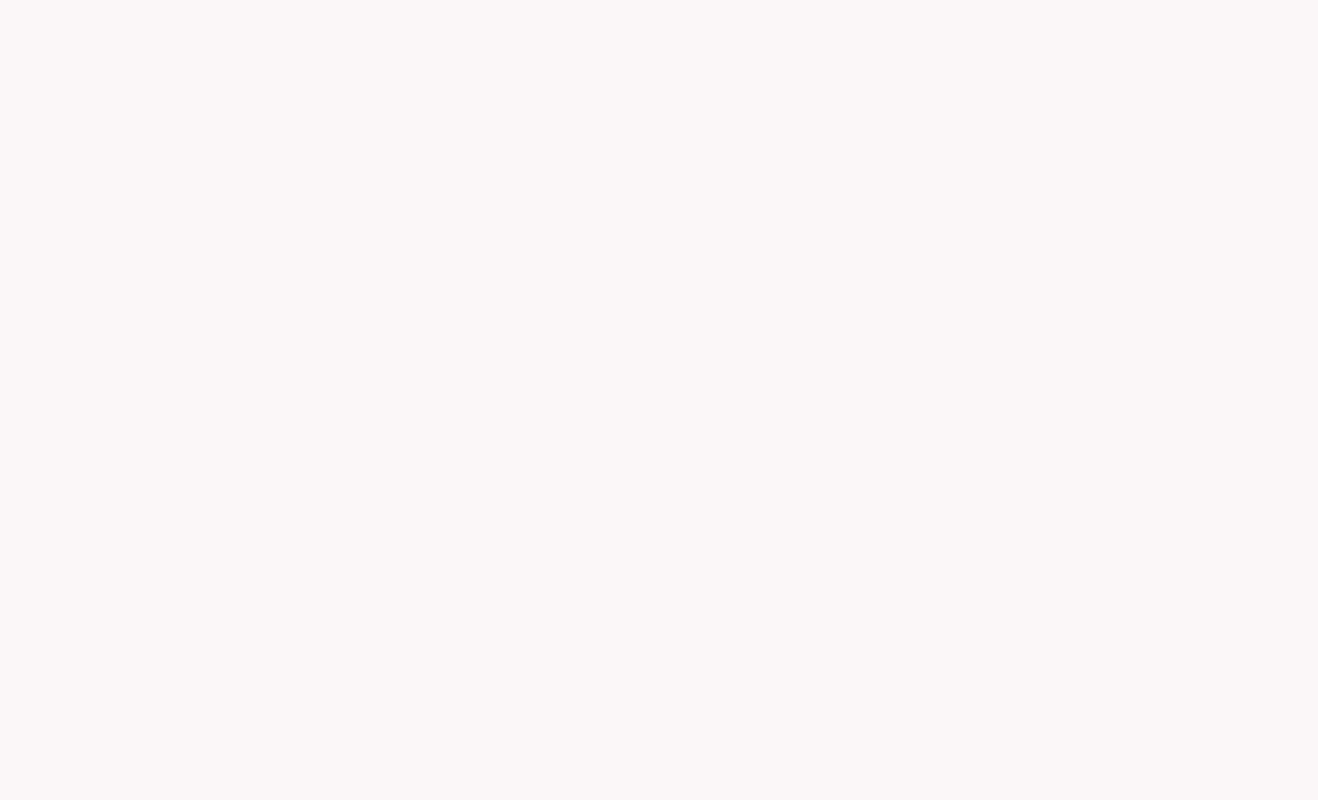
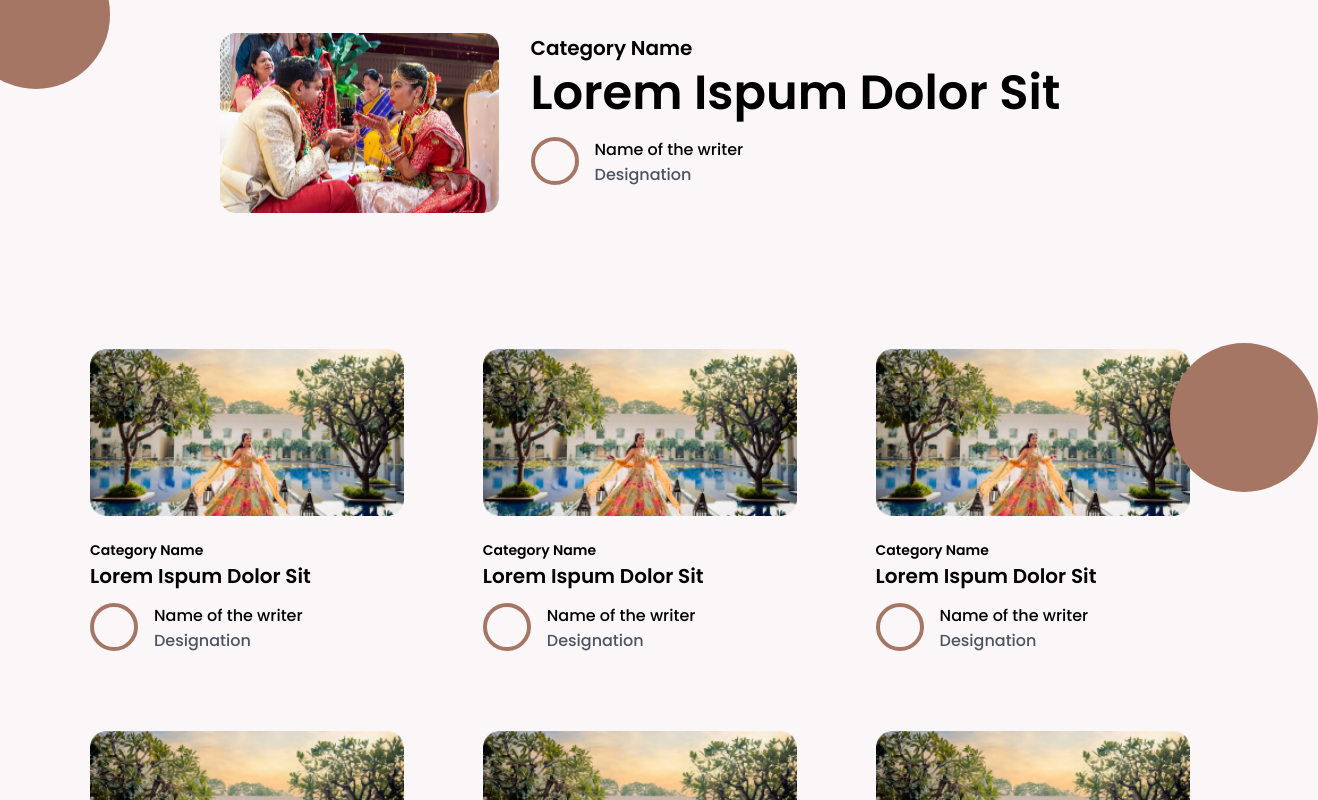
Before and after one commit to KrishnaDhingra/image-gallary-website, a React (Create React App) app: page /blog in a window 1280 px wide. Before the commit this address had no page. Shown: the part 300-1100 px from the top of the page, 1318 px wide, since content can reach past the window. Before the commit the page ends 800 px from the top, so only its background shows below. Built offline with nearby package versions, Linux system fonts and the light colour scheme.

Commit message:
Made the blog page

```diff
--- a/src/App.js
+++ b/src/App.js
@@ -7,6 +7,7 @@ import WhatHappeningSidePopup from './components/what-happening-sidepopup/what-h
 import Home from './pages/home'
 import FAQ from './components/faq/faq'
 import Wedding from './pages/wedding'
+import Blog from './components/blog/blog'
 import { BrowserRouter, Routes, Route } from 'react-router-dom'
 function App() {
   const [loading, setLoading] = useState(true)
@@ -22,13 +23,14 @@ function App() {
       <Navbar />
       <AnimatePresence>
         {loading ? (
-          <Enter />
+          <Enter key="enter-animation" />
         ) : (
           <Routes>
             <Route path="/" element={<Home />} />
             <Route path="/enter" element={<Enter />} />
             <Route path="/faq" element={<FAQ />} />
             <Route path="/wedding" element={<Wedding />} />
+            <Route path="/blog" element={<Blog />} />
           </Routes>
         )}
       </AnimatePresence>
--- /dev/null
+++ b/src/components/blog/blog.css
@@ -0,0 +1,41 @@
+:root {
+  --circles-size: 9.3rem;
+  --main-bg-color: #a67665;
+}
+
+.blog-container {
+  margin-block: 5rem;
+  display: flex;
+  flex-direction: column;
+  align-items: center;
+  width: min(1300px, 95%);
+  margin-inline: auto;
+}
+.trending-container {
+  margin-top: 5rem;
+  display: flex;
+  gap: 2rem;
+}
+.trending-info h1 {
+  font-size: 48px;
+  line-height: 1;
+  margin-top: 0.35rem;
+  margin-bottom: 1.3rem;
+}
+.bottom-container-circle {
+  height: 3rem;
+  width: 3rem;
+  border-radius: 50%;
+  border: 0.3rem solid var(--main-bg-color);
+}
+.blog-info .bottom-container-circle {
+  height: 3rem;
+  width: 3rem;
+}
+.blog-inner {
+  display: grid;
+  margin-block: 8.5rem;
+  width: min(1100px, 100%);
+  gap: 4.9rem;
+  grid-template-columns: repeat(auto-fit, minmax(270px, 1fr));
+}
--- /dev/null
+++ b/src/components/blog/blog.js
@@ -0,0 +1,68 @@
+import React from 'react'
+import TrendingImage from '../../utilities/trending-image.png'
+import BlogImage from '../../utilities/blog-image.png'
+import { motion } from 'framer-motion'
+import './blog.css'
+
+function Blog() {
+  return (
+    <main className="blog-container">
+      <div className="circle circle1"></div>
+      <div className="circle circle2"></div>
+      <h1 className="trending-heading font-semibold text-[60px]">Trending</h1>
+      <article className="trending-container">
+        <div>
+          <img
+            className="w-[279px] h-[180px] rounded-[15px]"
+            src={TrendingImage}
+            alt=""
+          />
+        </div>
+        <TrendingInfo />
+      </article>
+      <section className="blog-inner">
+        {[1, 2, 3, 4, 5, 6].map((item) => {
+          return (
+            <article>
+              <div className="mb-6">
+                <img className="w-full rounded-[15px]" src={BlogImage} alt="" />
+              </div>
+              <BlogInfo />
+            </article>
+          )
+        })}
+      </section>
+    </main>
+  )
+}
+function TrendingInfo() {
+  return (
+    <section className="trending-info">
+      <h3 className="text-[20px] font-semibold">Category Name</h3>
+      <h1 className="font-semibold">Lorem Ispum Dolor Sit</h1>
+      <div className="mt-3 bottom-container flex gap-4">
+        <div className="bottom-container-circle"></div>
+        <div className="bottom-right-container">
+          <h4 className="font-medium">Name of the writer</h4>
+          <p className="font-medium text-gray-600">Designation</p>
+        </div>
+      </div>
+    </section>
+  )
+}
+function BlogInfo() {
+  return (
+    <section className="blog-info">
+      <h4 className="text-[14px] font-semibold">Category Name</h4>
+      <h3 className="text-[20px] font-semibold">Lorem Ispum Dolor Sit</h3>
+      <div className="mt-3 bottom-container flex gap-4">
+        <div className="bottom-container-circle"></div>
+        <div className="bottom-right-container">
+          <h4 className="font-medium">Name of the writer</h4>
+          <p className="font-medium text-gray-600">Designation</p>
+        </div>
+      </div>
+    </section>
+  )
+}
+export default Blog
--- a/src/components/enter/Enter.js
+++ b/src/components/enter/Enter.js
@@ -7,7 +7,7 @@ function Enter() {
   const Parent = {
     hidden: { opacity: 1 },
     visible: { opacity: 1 },
-    exit4: { opacity: 0, y: '100vh', transition: { duration: 0.4 } },
+    exit4: { opacity: 0, transition: { duration: 0.4 } },
   }
   const LeftRight = {
     hidden: { opacity: 0, y: '100vh' },
--- a/src/components/faq/faq.css
+++ b/src/components/faq/faq.css
@@ -1,5 +1,6 @@
 :root {
   --circles-size: 9.3rem;
+  --main-bg-color: #a67665;
 }
 
 .faq-container {
@@ -16,7 +17,7 @@
   height: var(--circles-size);
   aspect-ratio: 1/1;
   border-radius: 50%;
-  background-color: #b5406c;
+  background-color: var(--main-bg-color);
 }
 .circle2 {
   top: calc(100% - var(--circles-size) - 0.5rem);
--- a/src/components/home-photo-samples/home-photo-samples.css
+++ b/src/components/home-photo-samples/home-photo-samples.css
@@ -26,7 +26,7 @@
   width: 100%;
 }
 .samples-inner .content,
-h3 {
+.samples-inner h3 {
   font-size: 1rem;
   color: white;
 }
--- a/src/components/navbar/Navbar.js
+++ b/src/components/navbar/Navbar.js
@@ -57,7 +57,7 @@ function Navbar() {
     { text: 'Location', redirect: '/' },
     { text: 'Book Now', redirect: '/' },
     { text: 'FAQ', redirect: '/faq' },
-    { text: 'Blog', redirect: '/' },
+    { text: 'Blog', redirect: '/blog' },
     { text: 'Pricing', redirect: '/' },
   ]
   return (
```
Also changed, not shown: src/utilities/blog-image.png (added), src/utilities/trending-image.png (added).
